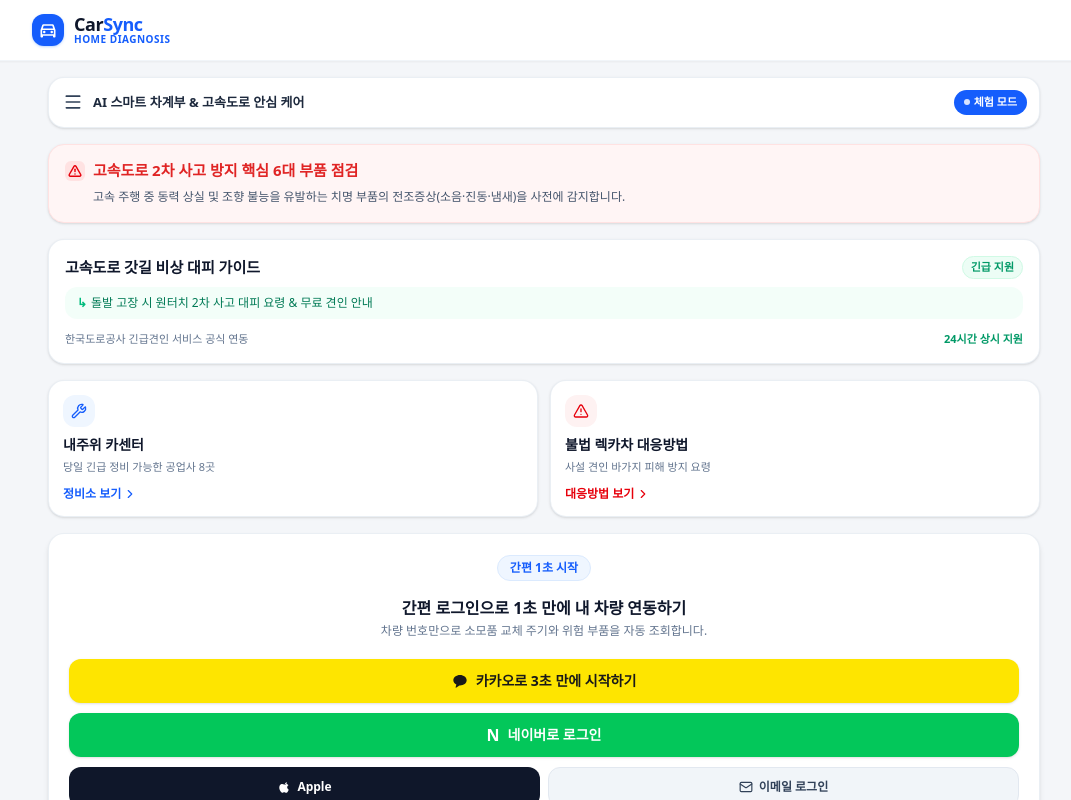
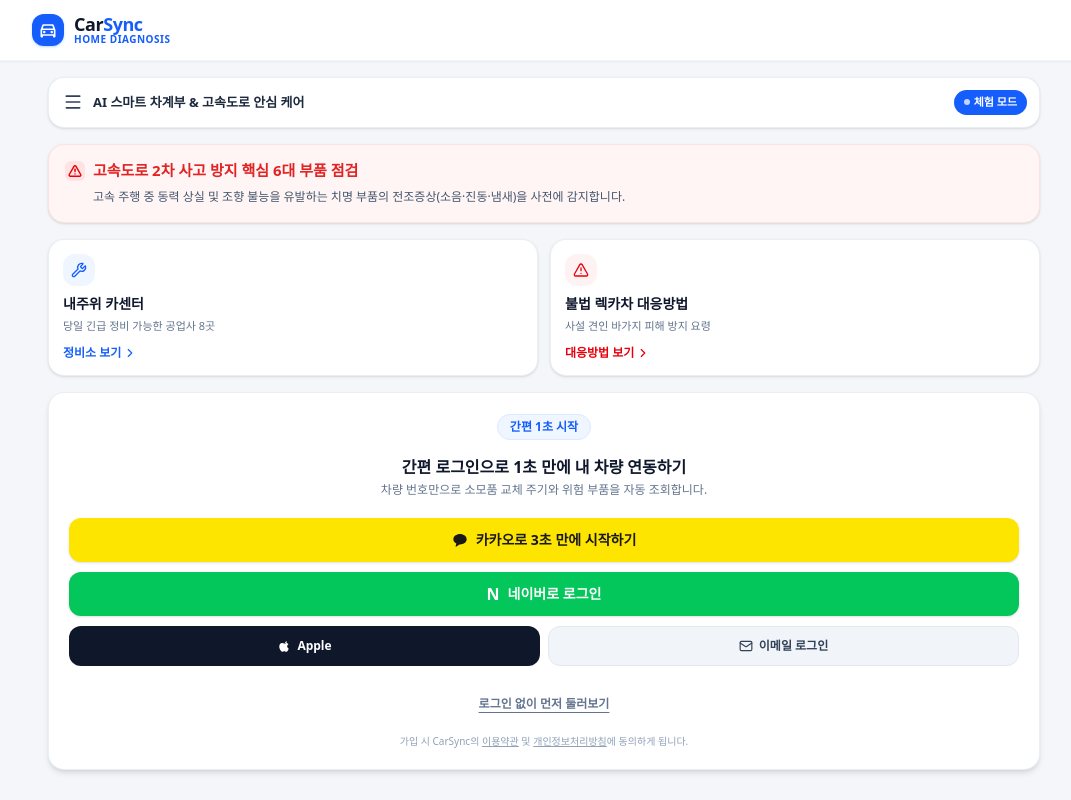
Before and after one commit to wlsgns9607-blip/1008_jinhun, a React (Vite) app: page / in a window 1280 px wide. Shown: the top 800 px of the page, without its empty margins (96-1167 px from the left). Built offline with nearby package versions, Linux system fonts and the light colour scheme; a web font is replaced by a local one.

Commit message:
UI 개선: 고속도로 비상 대피 카드 제거 및 파워트레인 표시 텍스트 괄호 정리

```diff
--- a/src/components/IntroScreen.tsx
+++ b/src/components/IntroScreen.tsx
@@ -89,31 +89,6 @@
           </p>
         </div>
 
-        {/* Emergency Evacuation Guide Feature Card */}
-        <div
-          id="feature-card-emergency-guide"
-          onClick={onOpenEmergencyGuide}
-          className="bg-white rounded-2xl p-4 border border-slate-200/70 shadow-sm cursor-pointer hover:border-emerald-300 hover:shadow-md transition-all group"
-        >
-          <div className="flex items-center justify-between mb-2">
-            <h3 className="font-bold text-slate-900 text-[15px] flex items-center gap-1">
-              고속도로 갓길 비상 대피 가이드
-            </h3>
-            <span className="px-2 py-0.5 rounded-full bg-emerald-50 text-emerald-600 text-[11px] font-bold border border-emerald-100">
-              긴급 지원
-            </span>
-          </div>
-
-          <div className="bg-emerald-50/60 rounded-xl px-3 py-2 text-xs text-emerald-700 font-medium flex items-center gap-1 mb-3">
-            <span className="text-emerald-500 font-bold">↳</span>
-            <span>돌발 고장 시 원터치 2차 사고 대피 요령 & 무료 견인 안내</span>
-          </div>
-
-          <div className="flex items-center justify-between text-[11px] text-slate-500">
-            <span>한국도로공사 긴급견인 서비스 공식 연동</span>
-            <span className="font-bold text-emerald-600">24시간 상시 지원</span>
-          </div>
-        </div>
 
         {/* Quick Dual Cards */}
         <div className="grid grid-cols-2 gap-3">
--- a/src/components/VehicleSetupScreen.tsx
+++ b/src/components/VehicleSetupScreen.tsx
@@ -109,6 +109,19 @@
     return getEngineOilCycleInfo(selectedVehicleObj?.name || '', selectedPowertrainName);
   }, [selectedVehicleObj, selectedPowertrainName]);
 
+  // 파워트레인 명칭에서 괄호 텍스트(예: "(7단 건식 DCT ➔ 6만km)", "(7단 건식 DCT)" 등)를 제거하여 깔끔하게 정리
+  const cleanPowertrainDisplay = (name: string) => {
+    const cleaned = name.replace(/\s*\([^)]*\)/g, '').trim();
+    // 만약 괄호를 지웠을 때 같은 차종 목록 내에서 이름이 중복되는 경우(예: 벨로스터 N 수동/DCT 등)
+    const duplicates = availablePowertrains.filter(
+      (p) => p.name.replace(/\s*\([^)]*\)/g, '').trim() === cleaned
+    );
+    if (duplicates.length > 1) {
+      return name.replace(/\s*➔[^)]*/g, '').trim();
+    }
+    return cleaned;
+  };
+
   // 제조사 변경 시
   const handleBrandChange = (brand: BrandType) => {
     setSelectedBrand(brand);
@@ -188,7 +201,7 @@
       plateNumber: plateStatus.normalized || plateNumber.trim() || '12가 3456',
       mileage: Number(mileage) || 64000,
       year: selectedYear,
-      engineType: selectedPowertrainName,
+      engineType: cleanPowertrainDisplay(selectedPowertrainName),
       transmission: transmissionType,
       lastInspectionDate: new Date().toISOString().split('T')[0].replace(/-/g, '.'),
       engineOilCycleKm: selectedOilSpec.cycleKm,
@@ -373,7 +386,7 @@
               >
                 {availablePowertrains.map((p) => (
                   <option key={p.name} value={p.name}>
-                    {p.name}
+                    {cleanPowertrainDisplay(p.name)}
                   </option>
                 ))}
               </select>
@@ -479,7 +492,7 @@
                 {selectedVehicleObj?.name} ({selectedYear}년형)
               </div>
               <div className="text-[11px] text-blue-700 font-medium">
-                {selectedPowertrainName} · {Number(mileage).toLocaleString()}km
+                {cleanPowertrainDisplay(selectedPowertrainName)} · {Number(mileage).toLocaleString()}km
               </div>
             </div>
           </div>
```
